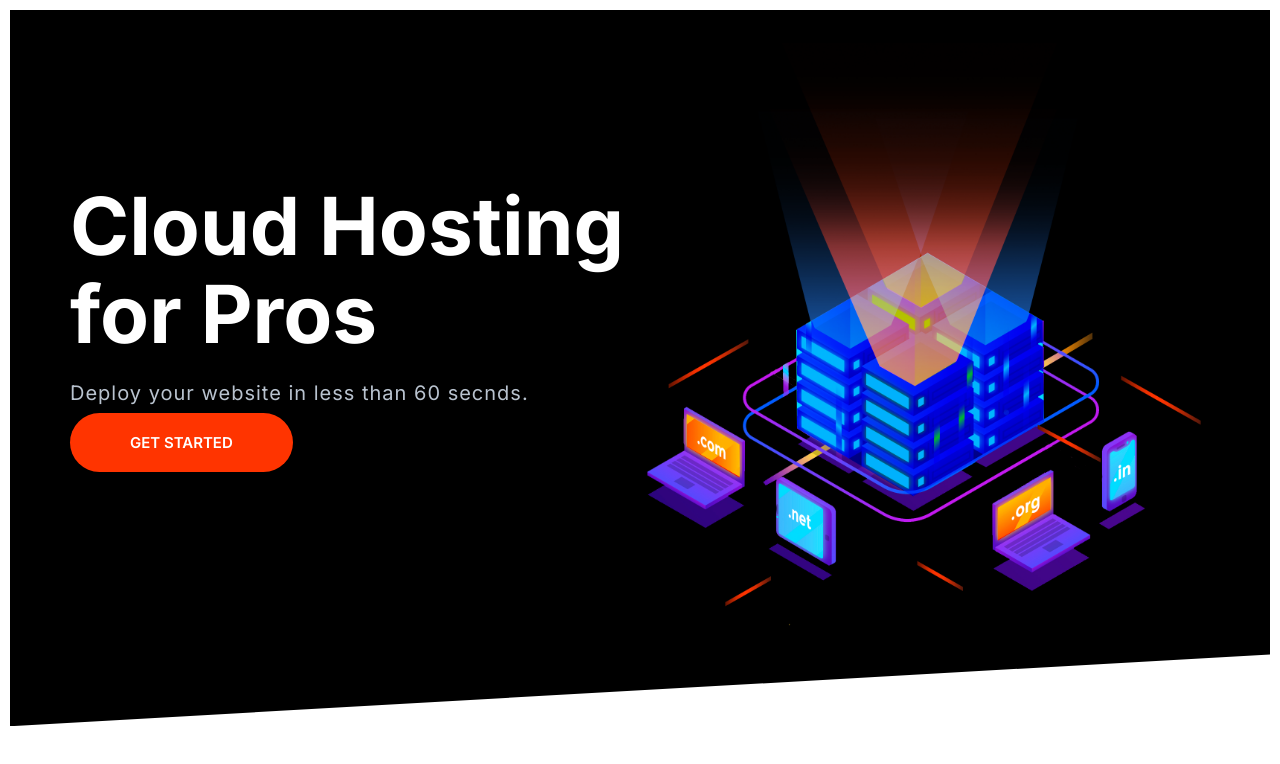
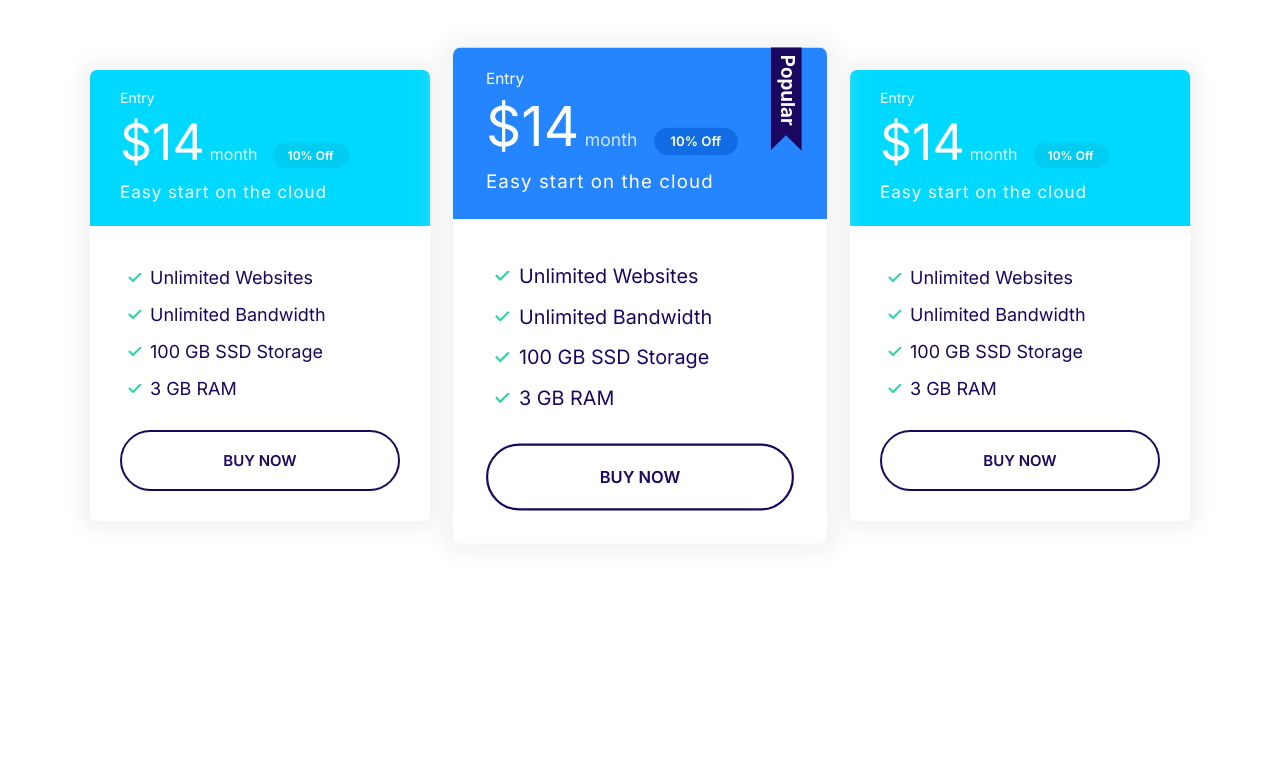
Before and after one commit to shane-png/website-practise, a plain HTML site: page index.html in a window 1280 px wide. Drawn offline with Linux system fonts and the light colour scheme.

Commit message:
Plans block defined

```diff
--- a/index.html
+++ b/index.html
@@ -15,15 +15,76 @@
     <title>Shane Project</title>
   </head>
   <body>
-    <section class="block block--dark block--skewed-left hero">
-        <div class="container grid grid--1x2">
-            <header class="block__header hero__content">
-                <h1 class="block__heading">Cloud Hosting for Pros</h1>
-                <p class="hero__tagline">Deploy your website in less than 60 secnds.</p>
-                <a class="btn btn-accent btn--stretched">Get Started</a>
+    <section class="block container block-plans">
+      <div class="grid grid--1x3">
+        <div class="plan">
+          <div class="card card--secondary">
+            <header class="card__header">
+              <h3 class="plan__name">Entry</h3>
+              <span class="plan__price">$14</span>
+              <span class="plan__billing-cycle">month</span>
+              <span class="badge badge--secondary badge--small">10% Off</span>
+              <span class="plan__description">Easy start on the cloud</span>
             </header>
-            <img class="hero__image" src="./assets/images/banner.png" >
+            <div class="card__body">
+              <ul class="list list--tick">
+                <li class="list__item">Unlimited Websites</li>
+                <li class="list__item">Unlimited Bandwidth</li>
+                <li class="list__item">100 GB SSD Storage</li>
+                <li class="list__item">3 GB RAM</li>
+              </ul>
+              <button class="btn btn-primary-outline btn--block">
+                Buy Now
+              </button>
+            </div>
+          </div>
         </div>
+        <div class="plan plan--popular">
+          <div class="card card--primary">
+            <header class="card__header">
+              <h3 class="plan__name">Entry</h3>
+              <span class="plan__price">$14</span>
+              <span class="plan__billing-cycle">month</span>
+              <span class="badge badge--primary badge--small">10% Off</span>
+              <span class="plan__description">Easy start on the cloud</span>
+            </header>
+            <div class="card__body">
+              <ul class="list list--tick">
+                <li class="list__item">Unlimited Websites</li>
+                <li class="list__item">Unlimited Bandwidth</li>
+                <li class="list__item">100 GB SSD Storage</li>
+                <li class="list__item">3 GB RAM</li>
+              </ul>
+              <button class="btn btn-primary-outline btn--block">
+                Buy Now
+              </button>
+            </div>
+          </div>
+        </div>
+        <div class="plan">
+          <div class="card card--secondary">
+            <header class="card__header">
+              <h3 class="plan__name">Entry</h3>
+              <span class="plan__price">$14</span>
+              <span class="plan__billing-cycle">month</span>
+              <span class="badge badge--secondary badge--small">10% Off</span>
+              <span class="plan__description">Easy start on the cloud</span>
+            </header>
+            <div class="card__body">
+              <ul class="list list--tick">
+                <li class="list__item">Unlimited Websites</li>
+                <li class="list__item">Unlimited Bandwidth</li>
+                <li class="list__item">100 GB SSD Storage</li>
+                <li class="list__item">3 GB RAM</li>
+              </ul>
+              <button class="btn btn-primary-outline btn--block">
+                Buy Now
+              </button>
+            </div>
+          </div>
+        </div>
+      </div>
     </section>
+    <script src="./js/main.js"></script>
   </body>
 </html>
--- a/styles/styles.css
+++ b/styles/styles.css
@@ -178,6 +178,7 @@
     border:0;
     font-size:1.8rem;
     font-weight: 600;
+    outline: 0;
     padding: 2rem 3rem;
     text-transform: uppercase;
     cursor: pointer;
@@ -237,6 +238,13 @@
     padding-right: 6rem;
 }
 
+.btn .icon{
+    width: 2rem;
+    height: 2rem;
+    margin-right: 1rem;
+    vertical-align: middle;
+}
+
 @media screen and (min-width: 1024px) {
     .btn{ font-size: 1.5rem }
 }
@@ -264,7 +272,7 @@
 .input-group .input{
     border:0;
     flex-grow: 1;
-    padding: 1.5rem 1rem;
+    padding: 1.5rem 2rem;
 }
 
 .input-group .btn{
@@ -296,11 +304,19 @@
     color: #fff;
 }
 
+.card--primary .badge--primary{
+    background-color: #126de4;
+}
+
 .card--secondary .badge--secondary{
     background-color: #02cdf1;
 }
 
 /* Plans */
+.plan{
+    transition: transform 0.2s ease-out;
+}
+
 .plan__name{
     color:#fff;
     margin:0;
@@ -341,6 +357,18 @@
     position: absolute;
     top: -6px;
     right: 5%;
+}
+
+.plan--popular{
+    transform: scale(1.1);
+}
+
+.plan:hover{
+    transform: scale(1.05);
+}
+
+.plan--popular:hover {
+    transform: scale(1.15);
 }
 
 @media screen and (min-width: 1024px) {
@@ -654,3 +682,37 @@
         align-self: center;
     }
 }
+
+/* Domain Block */
+.block-domain .input-group{
+    box-shadow: 0 0 30px 20px #e6ebee;
+    border:0;
+    margin: 4rem 0;
+}
+
+.block-domain__prices{
+    display: grid;
+    grid-template-columns: repeat(3,1fr);
+    grid-template-rows: repeat(2,6rem);
+    font-size: 2rem;
+    font-weight: 600;
+    justify-items: center;
+}
+
+@media screen and (min-width:768px) {
+    .block-domain__prices{grid-template-columns: repeat(6, 1fr);}
+}
+
+/* Plans Block */
+.block-plans .grid{
+    gap: 8rem 4rem;
+}
+
+.block-plans .card{
+    max-width: 500px;
+    margin: 0 auto;
+}
+
+@media screen and (min-width:1024px) {
+
+}
```
Also changed, not shown: components/domainBlock.html (added, +26 -0 lines), components/plansBlock.html (added, +64 -0 lines).
